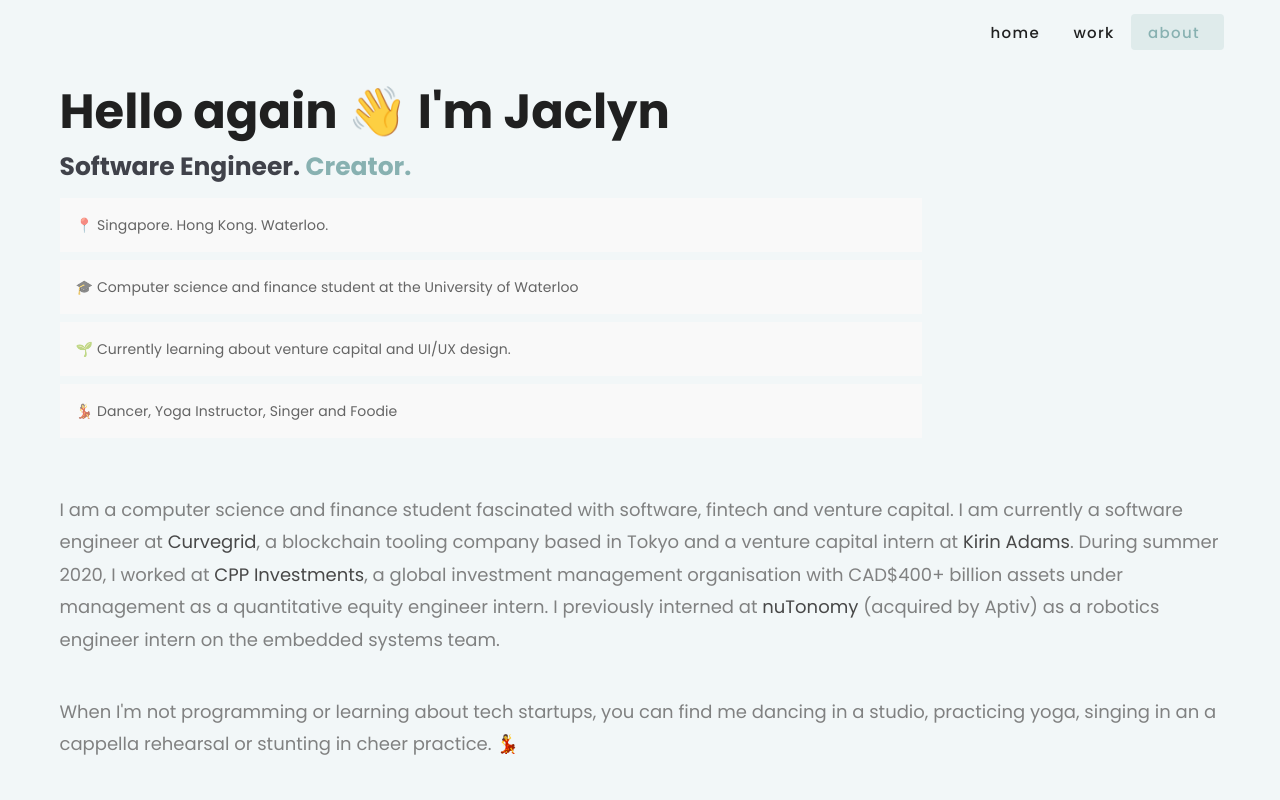
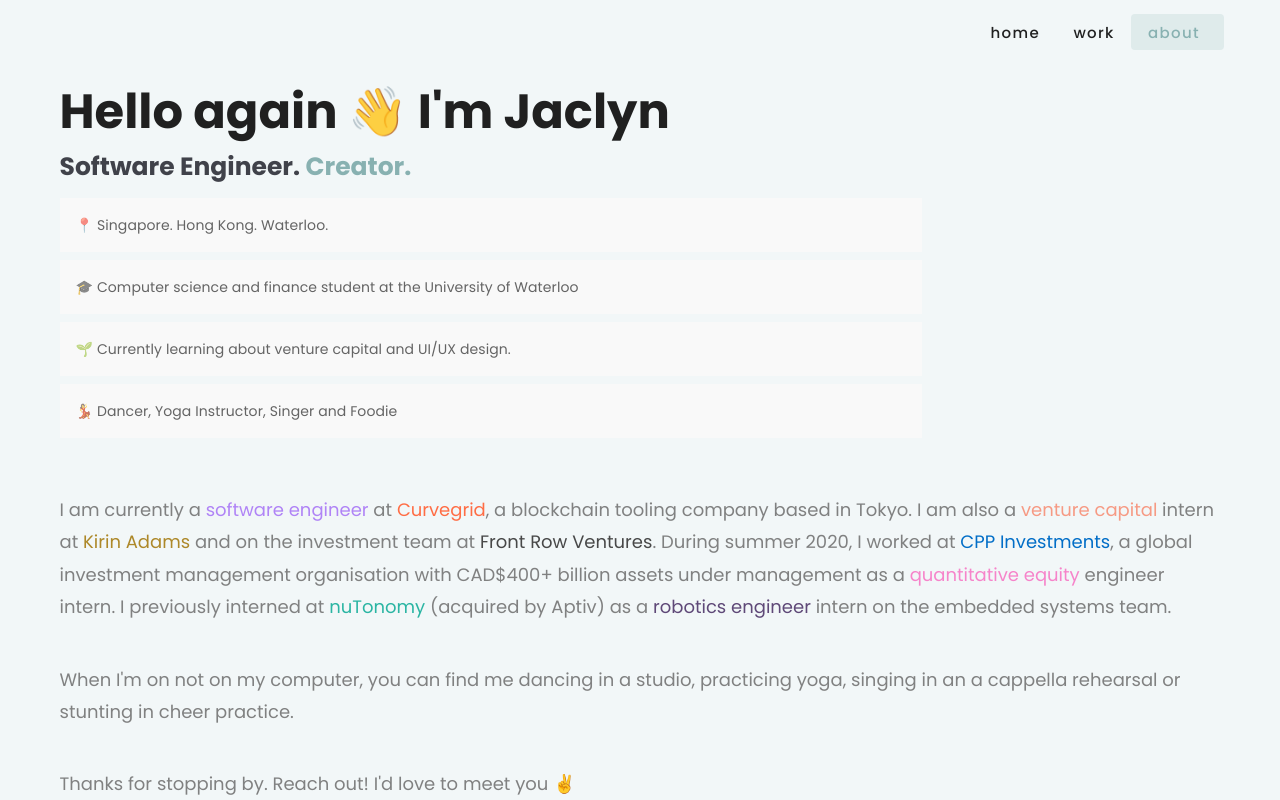
Before and after one commit to straightupjac/straightupjac.github.io, a Vue app: page /about in a window 1280 px wide. Shown: the top 800 px of the page. Built offline with nearby package versions, Linux system fonts and the light colour scheme.

Commit message:
about me page

```diff
--- a/src/components/About.vue
+++ b/src/components/About.vue
@@ -34,14 +34,18 @@
         <v-row>
           <v-col>
             <p>
-              I am a computer science and finance student fascinated with software, fintech and venture capital.
-              I am currently a software engineer at <a href="https://www.curvegrid.com/" target="_blank">Curvegrid</a>, a blockchain tooling company based in Tokyo and a venture capital intern at <a href="https://www.kirinadams.com/" target="_blank">Kirin Adams</a>.
-              During summer 2020, I worked at <a href="https://www.cppinvestments.com/" target="_blank">CPP Investments</a>, a global investment management organisation with CAD$400+ billion assets under management as a quantitative equity engineer intern.
-              I previously interned at <a href="https://www.aptiv.com/en/solutions/autonomous-mobility" target="_blank">nuTonomy</a> (acquired by Aptiv) as a robotics engineer intern on the embedded systems team.
+              I am currently a
+              <span class=software>software engineer</span> at
+              <a href="https://www.curvegrid.com/" target="_blank">
+                <span class=curvegrid>
+                Curvegrid</span></a>, a blockchain tooling company based in Tokyo.
+              I am also a <span class=vc>venture capital</span> intern at <a href="https://www.kirinadams.com/" target="_blank"><span class=kirin>Kirin Adams</span></a> and on the investment team at <a href="http://frontrow.vc/" target="_blank">Front Row Ventures</a>.
+              During summer 2020, I worked at <a href="https://www.cppinvestments.com/" target="_blank"><span class=cpp>CPP Investments</span></a>, a global investment management organisation with CAD$400+ billion assets under management as a <span class=quant>quantitative equity</span> engineer intern.
+              I previously interned at <a href="https://www.aptiv.com/en/solutions/autonomous-mobility" target="_blank"><span class=nutonomy>nuTonomy</span></a> (acquired by Aptiv) as a <span class=robotics>robotics engineer</span> intern on the embedded systems team.
             </p>
             <br/>
             <p>
-              When I'm not programming or learning about tech startups, you can find me dancing in a studio, practicing yoga, singing in an a cappella rehearsal or stunting in cheer practice. 💃
+              When I'm on not on my computer, you can find me dancing in a studio, practicing yoga, singing in an a cappella rehearsal or stunting in cheer practice.
             </p>
             <br/>
             <p>
--- a/styles.scss
+++ b/styles.scss
@@ -341,3 +341,34 @@ $title-font: 'Poppins';
   position: relative;
   padding-bottom: 40px;
 }
+
+.software {
+	color: #b084f6;
+}
+
+.curvegrid {
+	color: #ff6d45;
+}
+
+.vc {
+	color: #f69a84;
+}
+
+.kirin {
+	color: #ad8829;
+}
+
+.quant {
+	color: #f684ca;
+}
+.cpp {
+	color: #026ec7
+}
+
+.robotics {
+	color: #5f4978;
+}
+
+.nutonomy {
+	color: #2bb5a3;
+}
--- a/variables.scss
+++ b/variables.scss
@@ -11,5 +11,6 @@ $Orange: #F2994A;
 $Red: #EB5757;
 $Yellow: #F2C94C;
 $Accent: #88b1b1;
+$TextAccent: #40424a;
 $Gray: #40424a;
 $GreenShade: #f2f7f8;
```
